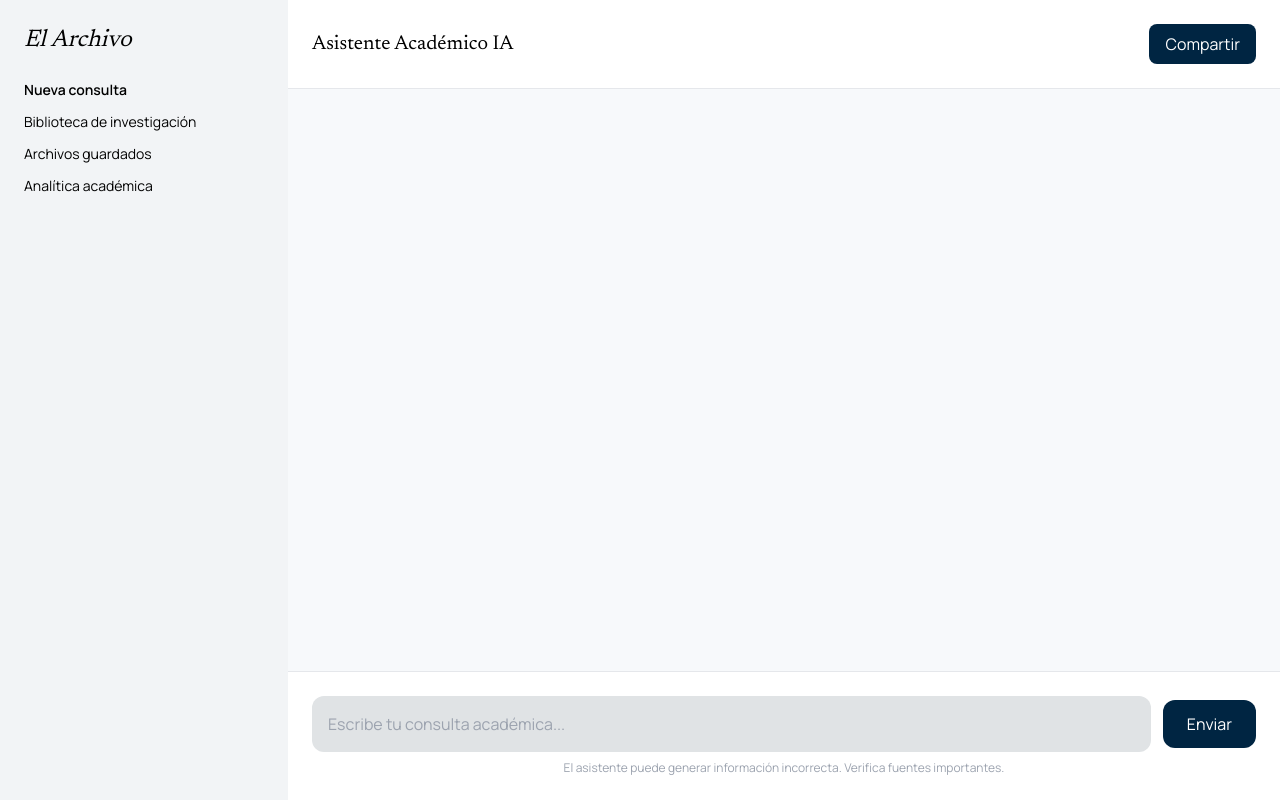
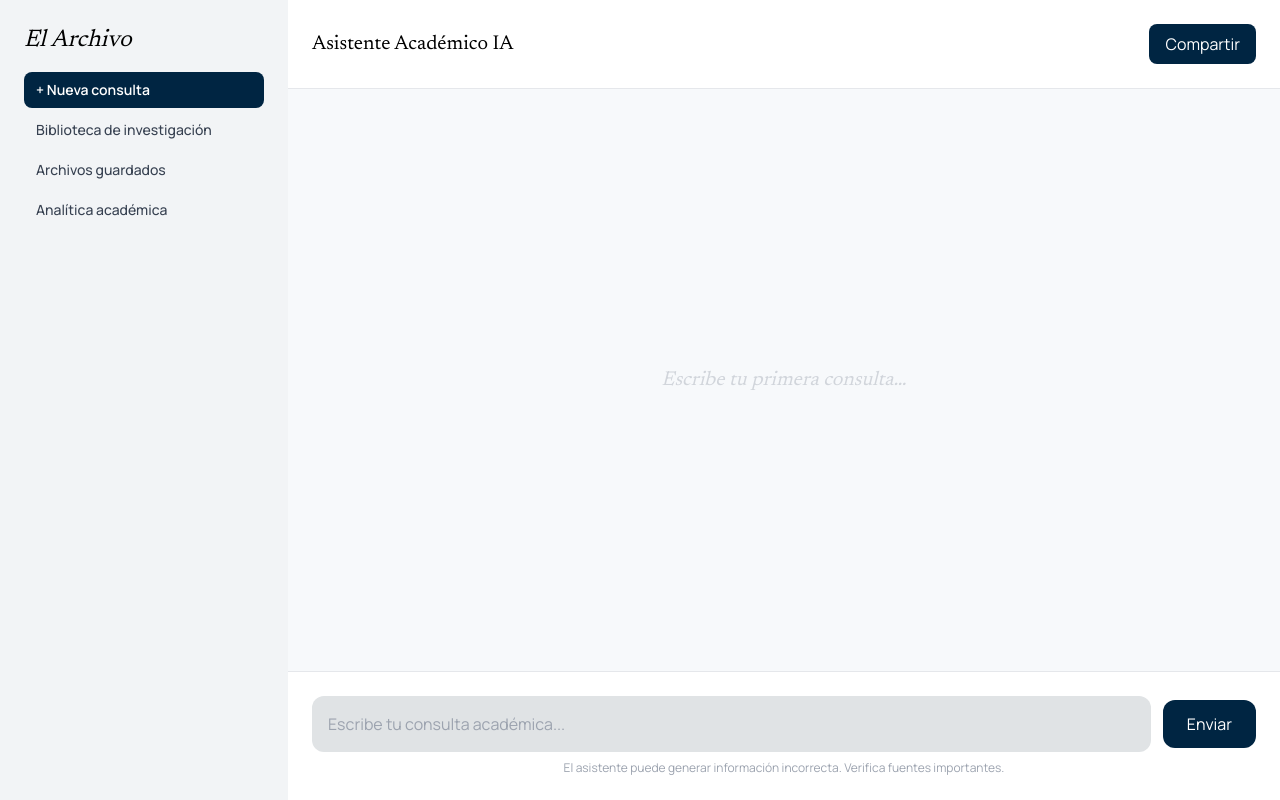
Before and after one commit to ibAbi-serendipity/academic-assistant-frontend, a React (Vite) app in the folder academic-assistant/: page /chat in a window 1280 px wide. Built offline with nearby package versions, Linux system fonts and the light colour scheme.

Commit message:
Historial de mensajes

```diff
--- /dev/null
+++ b/academic-assistant/src/components/ChatHistoryList.jsx
@@ -0,0 +1,28 @@
+export default function ChatHistoryList({ chatHistory, activeChatId, onLoadChat }) {
+  if (chatHistory.length === 0) return null;
+  const baseItem =
+    "w-full text-left px-3 py-2 rounded-lg text-xs transition-colors cursor-pointer truncate";
+  const itemStyle = (id) =>
+    id === activeChatId
+      ? `${baseItem} bg-primary/10 text-primary font-semibold`
+      : `${baseItem} hover:bg-surface-container text-gray-500`;
+  return (
+    <div className="flex-1 flex flex-col gap-2 overflow-hidden">
+      <p className="text-xs font-semibold text-gray-400 uppercase tracking-wide px-1">
+        Historial
+      </p>
+      <div className="flex-1 overflow-y-auto space-y-1 pr-1">
+        {chatHistory.map((entry) => (
+          <button
+            key={entry.id}
+            className={itemStyle(entry.id)}
+            onClick={() => onLoadChat(entry)}
+            title={entry.title}
+          >
+            {entry.title}
+          </button>
+        ))}
+      </div>
+    </div>
+  );
+}
--- /dev/null
+++ b/academic-assistant/src/components/ChatMain.jsx
@@ -0,0 +1,44 @@
+import ChatUser from "./ChatUser";
+import ChatAI from "./ChatAI";
+import ChatInput from "./ChatInput";
+export default function ChatMain({ activeSection, messages, onSend }) {
+  // Placeholders para secciones no implementadas aún
+  const placeholders = {
+    biblioteca: { icon: "📚", label: "Biblioteca de investigación" },
+    archivos:   { icon: "🗂️", label: "Archivos guardados" },
+    analitica:  { icon: "📊", label: "Analítica académica" },
+  };
+  if (activeSection !== "nueva-consulta") {
+    const { icon, label } = placeholders[activeSection];
+    return (
+      <div className="flex-1 flex items-center justify-center text-gray-400">
+        <div className="text-center space-y-2">
+          <p className="text-2xl">{icon}</p>
+          <p className="font-headline text-xl">{label}</p>
+          <p className="text-sm">Próximamente disponible</p>
+        </div>
+      </div>
+    );
+  }
+  return (
+    <>
+      <div className="flex-1 p-10 space-y-6 overflow-y-auto">
+        {messages.length === 0 && (
+          <div className="flex items-center justify-center h-full text-gray-300">
+            <p className="font-headline text-xl italic">
+              Escribe tu primera consulta…
+            </p>
+          </div>
+        )}
+        {messages.map((msg, i) =>
+          msg.role === "user" ? (
+            <ChatUser key={i} text={msg.content} />
+          ) : (
+            <ChatAI key={i} text={msg.content} sources={msg.sources} />
+          )
+        )}
+      </div>
+      <ChatInput onSend={onSend} />
+    </>
+  );
+}
--- /dev/null
+++ b/academic-assistant/src/components/ChatSidebar.jsx
@@ -0,0 +1,54 @@
+import ChatHistoryList from "./ChatHistoryList";
+export default function ChatSidebar({
+  activeSection,
+  chatHistory,
+  activeChatId,
+  onNuevaConsulta,
+  onSelectSection,
+  onLoadChat,
+}) {
+  const baseNav =
+    "w-full text-left px-3 py-2 rounded-lg text-sm transition-colors cursor-pointer";
+  const navStyle = (section) =>
+    section === activeSection
+      ? `${baseNav} bg-primary text-white font-semibold`
+      : `${baseNav} hover:bg-surface-container text-gray-700 font-medium`;
+  return (
+    <aside className="w-72 bg-surface-container-low p-6 hidden lg:flex flex-col gap-4">
+      <h1 className="font-headline text-2xl italic">El Archivo</h1>
+      <nav className="space-y-1">
+        <button
+          className={navStyle("nueva-consulta")}
+          onClick={onNuevaConsulta}
+        >
+          + Nueva consulta
+        </button>
+
+        <button
+          className={navStyle("biblioteca")}
+          onClick={() => onSelectSection("biblioteca")}
+        >
+          Biblioteca de investigación
+        </button>
+
+        <button
+          className={navStyle("archivos")}
+          onClick={() => onSelectSection("archivos")}
+        >
+          Archivos guardados
+        </button>
+        <button
+          className={navStyle("analitica")}
+          onClick={() => onSelectSection("analitica")}
+        >
+          Analítica académica
+        </button>
+      </nav>
+      <ChatHistoryList
+        chatHistory={chatHistory}
+        activeChatId={activeChatId}
+        onLoadChat={onLoadChat}
+      />
+    </aside>
+  );
+}
--- a/academic-assistant/src/pages/ChatPage.jsx
+++ b/academic-assistant/src/pages/ChatPage.jsx
@@ -1,28 +1,64 @@
+import { useState } from "react";
 import ChatHeader from "../components/ChatHeader";
-import ChatUser from "../components/ChatUser";
-import ChatAI from "../components/ChatAI";
-import ChatInput from "../components/ChatInput";
-import { useState } from "react";
-
+import ChatSidebar from "../components/ChatSidebar";
+import ChatMain from "../components/ChatMain";
+function generateChatTitle(messages) {
+  const firstUser = messages.find((m) => m.role === "user");
+  if (!firstUser) return "Chat sin título";
+  const words = firstUser.content.trim().split(" ").slice(0, 5).join(" ");
+  return words.length < firstUser.content.length ? `${words}…` : words;
+}
 export default function ChatPage() {
   const [messages, setMessages] = useState([]);
+  const [chatHistory, setChatHistory] = useState([]);
+  const [activeChatId, setActiveChatId] = useState(null);
+  const [activeSection, setActiveSection] = useState("nueva-consulta");
+  const handleNuevaConsulta = () => {
+
+    if (messages.length > 0) {
+      const newEntry = {
+        id: Date.now(),
+        title: generateChatTitle(messages),
+        messages: [...messages],
+      };
+      setChatHistory((prev) => [newEntry, ...prev]);
+    }
+    setMessages([]);
+    setActiveChatId(null);
+    setActiveSection("nueva-consulta");
+  };
+
+  const handleLoadChat = (entry) => {
+    if (messages.length > 0 && activeChatId !== entry.id) {
+      const exists = chatHistory.find((c) => c.id === activeChatId);
+      if (!exists) {
+        const newEntry = {
+          id: Date.now(),
+          title: generateChatTitle(messages),
+          messages: [...messages],
+        };
+        setChatHistory((prev) => [newEntry, ...prev]);
+      }
+    }
+    setMessages(entry.messages);
+    setActiveChatId(entry.id);
+    setActiveSection("nueva-consulta");
+  };
+
+  const handleSelectSection = (section) => {
+    setActiveSection(section);
+  };
 
   const handleSend = async (text) => {
     const userMsg = { role: "user", content: text };
     setMessages((prev) => [...prev, userMsg]);
 
-    try{
-      const res  = await fetch(
-        "/api/chat-free/",
-        {
-          method: "POST",
-          headers: {
-            "Content-Type": "application/json",
-          },
-          body: JSON.stringify({
-            question: text }),
-        }
-      );
+    try {
+      const res = await fetch("/api/chat-free/", {
+        method: "POST",
+        headers: { "Content-Type": "application/json" },
+        body: JSON.stringify({ question: text }),
+      });
 
       const data = await res.json();
 
@@ -33,15 +69,11 @@ export default function ChatPage() {
       };
 
       setMessages((prev) => [...prev, aiMsg]);
-
     } catch (error) {
       console.error(error);
-
       setMessages((prev) => [
         ...prev,
-        { role: "assistant",
-          content: "Error al conectar con el servidor",
-        },
+        { role: "assistant", content: "Error al conectar con el servidor" },
       ]);
     }
   };
@@ -49,37 +81,21 @@ export default function ChatPage() {
   return (
     <main className="flex min-h-screen bg-surface">
 
-      <aside className="w-72 bg-surface-container-low p-6 hidden lg:block">
-
-        <h1 className="font-headline text-2xl italic mb-6">
-          El Archivo
-        </h1>
-
-        <nav className="space-y-3 text-sm">
-          <p className="font-semibold">Nueva consulta</p>
-          <p>Biblioteca de investigación</p>
-          <p>Archivos guardados</p>
-          <p>Analítica académica</p>
-        </nav>
-
-      </aside>
-
+      <ChatSidebar
+        activeSection={activeSection}
+        chatHistory={chatHistory}
+        activeChatId={activeChatId}
+        onNuevaConsulta={handleNuevaConsulta}
+        onSelectSection={handleSelectSection}
+        onLoadChat={handleLoadChat}
+      />
       <section className="flex-1 flex flex-col">
-
         <ChatHeader />
-
-        <div className="flex-1 p-10 space-y-6 overflow-y-auto">
-            {messages.map((msg, i) =>
-              msg.role === "user" ? (
-                <ChatUser key={i} text={msg.content} />
-              ) : (
-                <ChatAI key={i} text={msg.content} sources={msg.sources} />
-              )
-            )}
-        </div>
-
-        <ChatInput onSend={handleSend} />
-
+        <ChatMain
+          activeSection={activeSection}
+          messages={messages}
+          onSend={handleSend}
+        />
       </section>
 
     </main>
```
Also changed, not shown: academic-assistant/src/pages/RegisterPage.jsx (+41 -8 lines).
